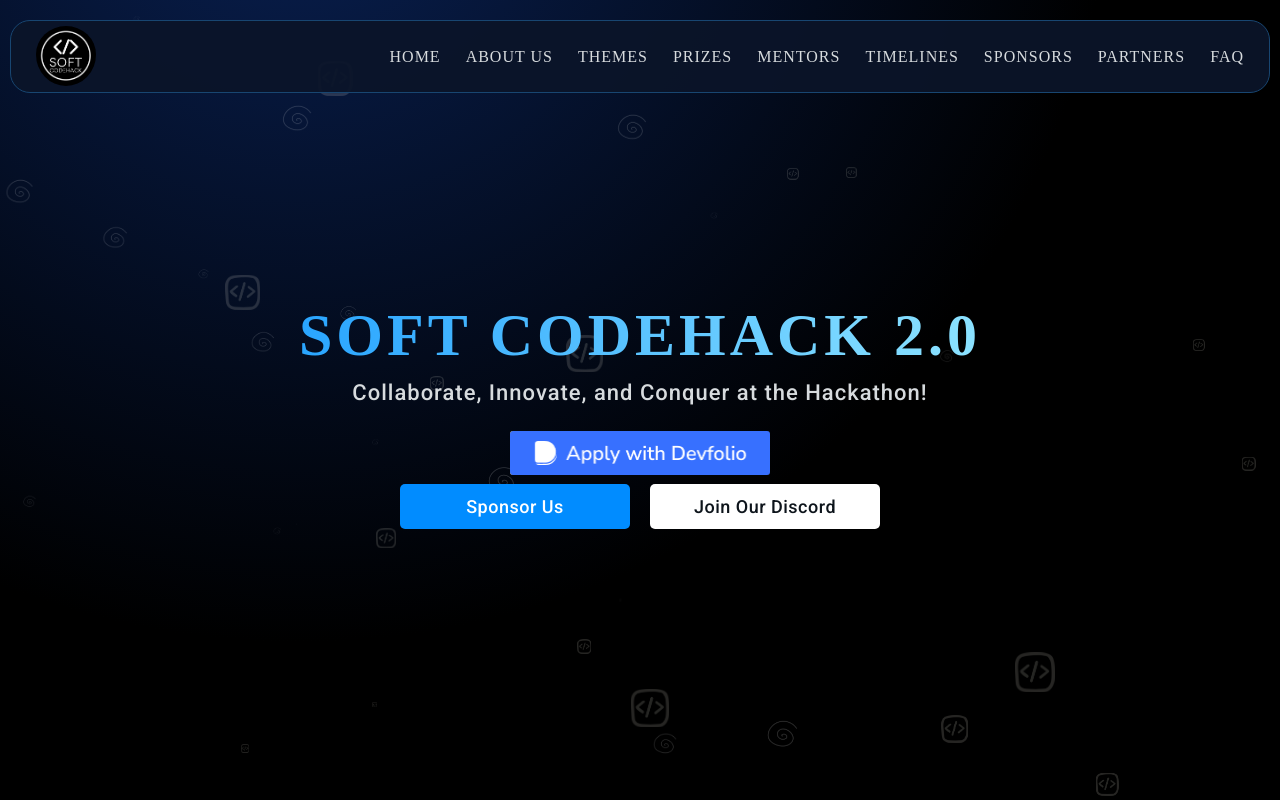
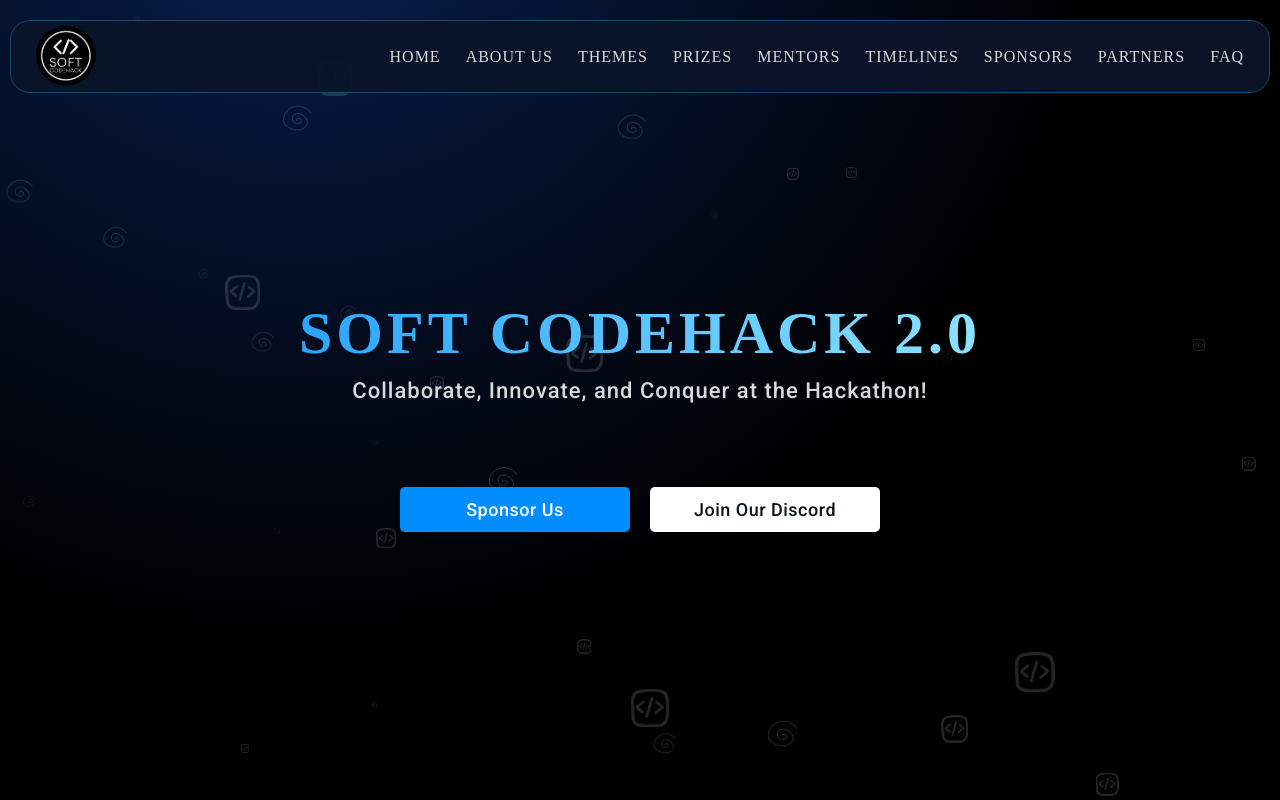
Before and after one commit to farhaanmalik/softcodehack2, a React (Create React App) app: page / in a window 1280 px wide. Shown: the top 800 px of the page. Built offline with nearby package versions, Linux system fonts and the light colour scheme; a web font is replaced by a local one.

Commit message:
Added and updated the apply button

```diff
--- a/src/App.css
+++ b/src/App.css
@@ -234,14 +234,7 @@
     transition: all .3s;
 }
 
-.hero-btn .btn-img {
-    width: 260px;
-    margin: -6px;
-    transition: all .3s;
-    border-radius: 3px;
-}
-
-.hero-btn .btn-img:hover {
+.apply-button:hover {
     transform: translateY(2px);
 }
 
--- /dev/null
+++ b/src/components/Devfoliobtn.js
@@ -0,0 +1,26 @@
+import React from 'react';
+
+const DevfolioApplyButton = () => {
+    React.useEffect(() => {
+        const script = document.createElement('script');
+        script.src = 'https://apply.devfolio.co/v2/sdk.js';
+        script.async = true;
+        script.defer = true;
+        document.body.appendChild(script);
+
+        return () => {
+            document.body.removeChild(script);
+        };
+    }, []);
+
+    return (
+        <div
+            className="apply-button"
+            data-hackathon-slug="softcodehack2" // Replace with your actual slug
+            data-button-theme="light"
+            style={{ height: '44px', width: '312px' }}
+        ></div>
+    );
+};
+
+export default DevfolioApplyButton;
--- a/src/components/Hero.js
+++ b/src/components/Hero.js
@@ -3,6 +3,7 @@
 import { loadSlim } from "tsparticles-slim";
 import circle from "./images/circle.png";
 import tag from "./images/tag.png";
+import DevfolioApplyButton from "./Devfoliobtn"
 
 const particleOptions = {
   fpsLimit: 60,
@@ -107,9 +108,7 @@
             Collaborate, Innovate, and Conquer at the Hackathon!
           </p>
           <div className="hero-btn">
-            <button>
-              <img src="./apply-devfolio.png" className="btn-img" alt="APPLY WITH DEVFOLIO"/>
-            </button>
+            <DevfolioApplyButton />
             <a href="/" className="btn-link">
               Sponsor Us
             </a>
```
Also changed, not shown: public/apply-devfolio.png (deleted).
